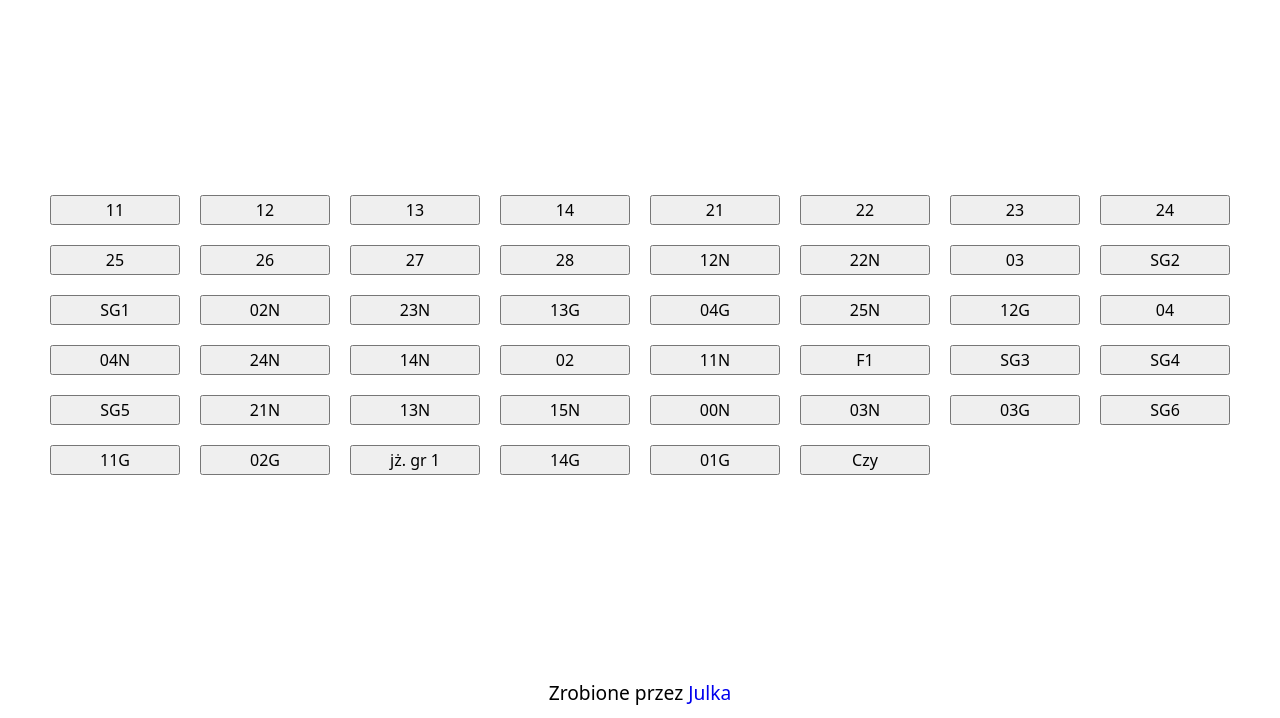
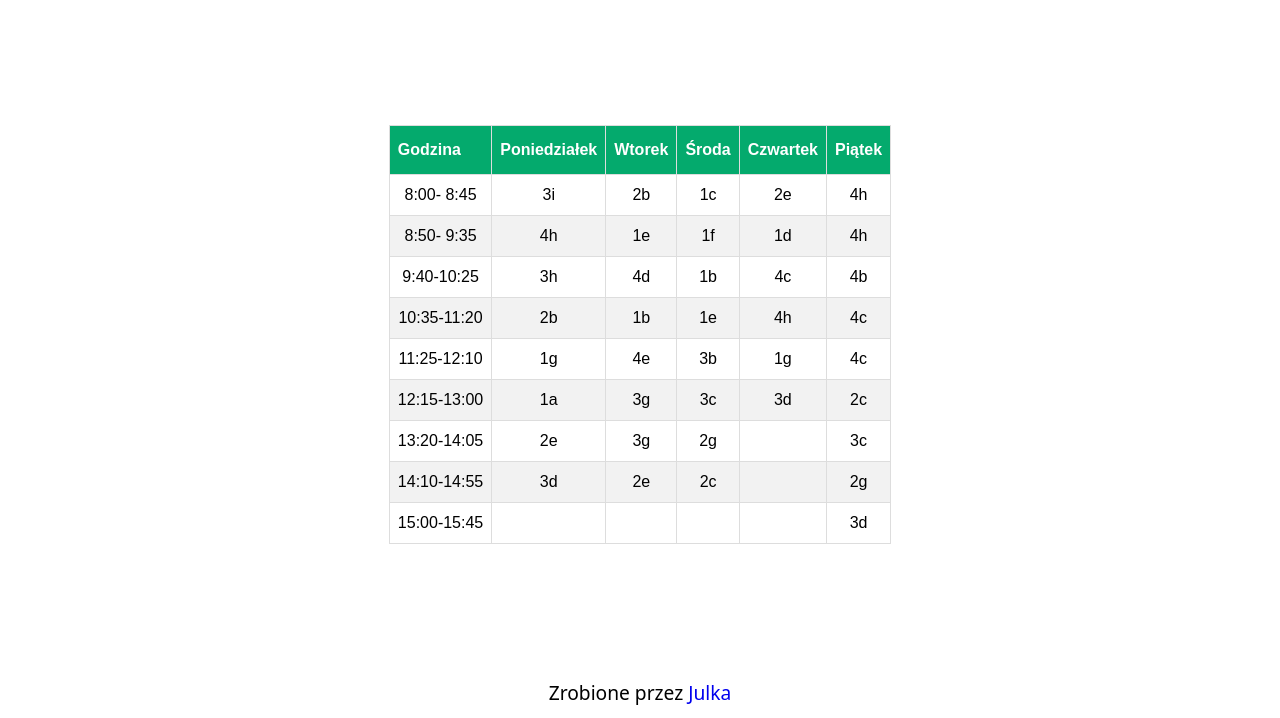
Before and after one commit to Jobrzut/1LONS, a website: page src/index.html in a window 1280 px wide. Both pictures are taken after a click on the button "11". Shown: the part 82-800 px from the top of the page. Drawn offline with Linux system fonts and the light colour scheme.

Commit message:
Display single classroom timetable

```diff
--- a/src/index.js
+++ b/src/index.js
@@ -4,20 +4,22 @@ const content = document.querySelector(".content");
 
 let planLekcji;
 
-fetch('../plan-lekcji.json')
-  .then(response => {
+fetch("../plan-lekcji.json")
+  .then((response) => {
     if (!response.ok) {
-      throw new Error('Wystąpił błąd podczas pobierania pliku JSON: ' + response.statusText);
+      throw new Error(
+        "Wystąpił błąd podczas pobierania pliku JSON: " + response.statusText
+      );
     }
     return response.json();
   })
-  .then(data => {
+  .then((data) => {
     planLekcji = data;
     console.log(planLekcji);
     showAllClasses(planLekcji);
   })
-  .catch(error => {
-    console.error('Nie udało się pobrać danych:', error);
+  .catch((error) => {
+    console.error("Nie udało się pobrać danych:", error);
   });
 
 // Wyświetlanie przycisku dla każdej sali
@@ -28,16 +30,85 @@ fetch('../plan-lekcji.json')
   for (const key in plan) {
     const classroomButton = document.createElement("button");
     classroomButton.textContent = key;
+    classroomButton.addEventListener("click", () => {
+      displayClassroomTimeTable(key, plan);
+    });
     classroomButtonsDiv.appendChild(classroomButton);
   }
   content.appendChild(classroomButtonsDiv);
 }
 
- // Wyświetlanie pojedynczej tabeli
+// Wyświetlanie pojedynczej
 
- content.addEventListener("click", (e) => {
-    if (e.target.tagName === "BUTTON" ) {
-        const selectedClassroom = e.target.textContent;
+function displayClassroomTimeTable(classroom, plan) {
+  content.innerHTML = "";
+  const classroomsTimetable = plan[classroom];
+  const lessonsByTime = {};
 
+  classroomsTimetable.forEach((lekcja) => {
+    if (!lessonsByTime[lekcja.dzien]) {
+      lessonsByTime[lekcja.dzien] = {};
     }
+    lessonsByTime[lekcja.dzien][lekcja.godzina] = lekcja.klasa;
   });
+
+  const daysOrder = [
+    "Poniedziałek",
+    "Wtorek",
+    "Środa",
+    "Czwartek",
+    "Piątek",
+    "Sobota",
+    "Niedziela",
+  ];
+
+  const daysOfWeek = Object.keys(lessonsByTime).sort((a, b) => {
+    return daysOrder.indexOf(a) - daysOrder.indexOf(b);
+  });
+
+  const timeToMinutes = (timeString) => {
+    const [startHour, startMinute] = timeString
+      .split("-")[0]
+      .trim()
+      .split(":")
+      .map(Number);
+    return startHour * 60 + startMinute;
+  };
+
+  const uniqueHours = [
+    ...new Set(classroomsTimetable.map((lekcja) => lekcja.godzina)),
+  ].sort((a, b) => {
+    return timeToMinutes(a) - timeToMinutes(b);
+  });
+
+  const table = document.createElement("table");
+  const tableHead = document.createElement("thead");
+  const tableBody = document.createElement("tbody");
+
+  const headerRow = document.createElement("tr");
+  headerRow.innerHTML =
+    "<th>Godzina</th>" + daysOfWeek.map((day) => `<th>${day}</th>`).join("");
+  tableHead.appendChild(headerRow);
+
+  uniqueHours.forEach((hour) => {
+    const row = document.createElement("tr");
+    const hourCell = document.createElement("td");
+    hourCell.textContent = hour;
+    row.appendChild(hourCell);
+
+    daysOfWeek.forEach((day) => {
+      const cell = document.createElement("td");
+      if (lessonsByTime[day] && lessonsByTime[day][hour]) {
+        cell.textContent = lessonsByTime[day][hour];
+      } else {
+        cell.textContent = "";
+      }
+      row.appendChild(cell);
+    });
+    tableBody.appendChild(row);
+  });
+
+  table.appendChild(tableHead);
+  table.appendChild(tableBody);
+  content.appendChild(table);
+}
--- a/src/style.css
+++ b/src/style.css
@@ -57,6 +57,7 @@ h6 {
 p {
   text-wrap: pretty;
 }
+
 h1,
 h2,
 h3,
@@ -82,7 +83,8 @@ body {
   font-family: system-ui, -apple-system, BlinkMacSystemFont, 'Segoe UI', Roboto, Oxygen, Ubuntu, Cantarell, 'Open Sans', 'Helvetica Neue', sans-serif;
 }
 
-nav, footer {
+nav,
+footer {
   display: flex;
   justify-content: center;
 }
@@ -103,6 +105,8 @@ footer a {
 
 .content {
   padding: 50px;
+  display: flex;
+  margin-inline: auto;
 }
 
 .classroom_buttons {
@@ -114,3 +118,32 @@ footer a {
 .classroom_buttons button {
   cursor: pointer;
 }
+
+table {
+  font-family: Arial, Helvetica, sans-serif;
+  border-collapse: collapse;
+  width: 100%;
+}
+
+td,
+th {
+  border: 1px solid #ddd;
+  padding: 8px;
+  text-align: center;
+}
+
+tr:nth-child(even) {
+  background-color: #f2f2f2;
+}
+
+tr:hover {
+  background-color: #ddd;
+}
+
+th {
+  padding-top: 12px;
+  padding-bottom: 12px;
+  text-align: left;
+  background-color: #04AA6D;
+  color: white;
+}
```
Lines whose indentation alone changed are shown as unchanged.
